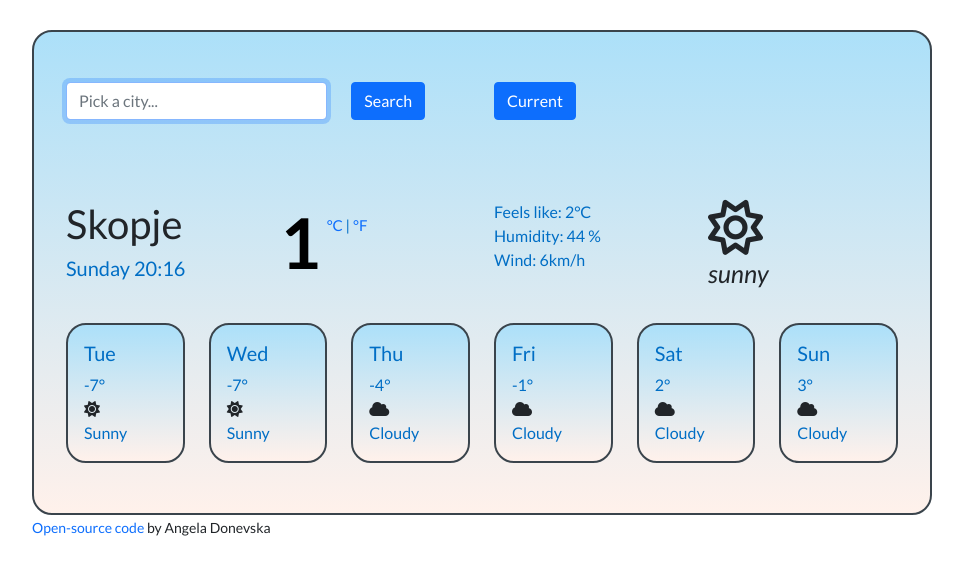
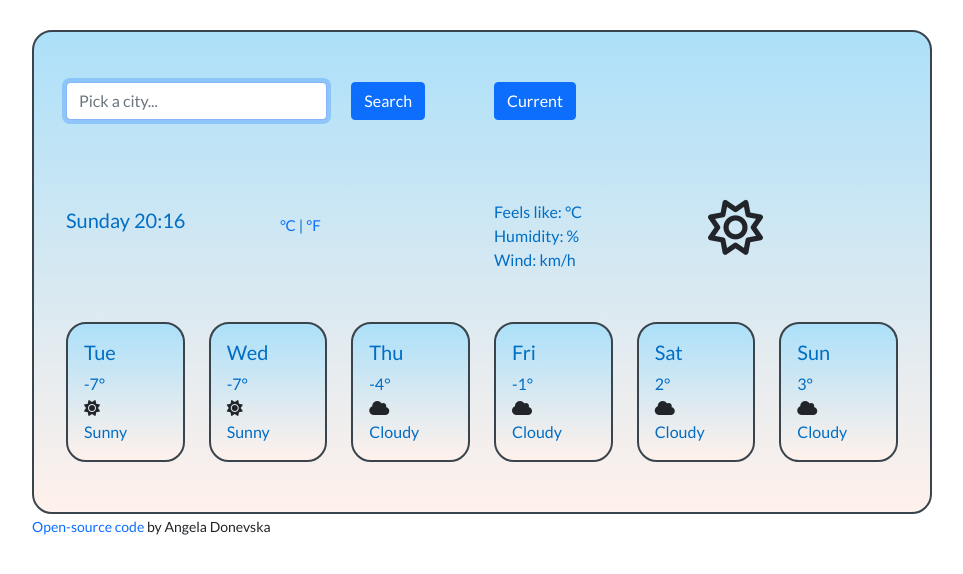
Before and after one commit to CrazyButtercup/Weather-App, a plain HTML site: page index.html in a window 1280 px wide. Shown: the whole page, without its empty margins (158-1121 px from the left). Drawn offline with nearby package versions, Linux system fonts and the light colour scheme; no server answers.

Commit message:
Update index.html

```diff
--- a/index.html
+++ b/index.html
@@ -55,12 +55,12 @@
         </form>
         <div class="row">
           <div class="col-3">
-            <h1 id="city">Skopje</h1>
-            <h5 id="date">Monday, 12:00</h5>
+            <h1 id="city"></h1>
+            <h5 id="date"></h5>
           </div>
           <div class="col-3">
             <h2>
-              <strong id="temperature">1</strong>
+              <strong id="temperature"></strong>
               <span class="units">
                 <a href="#" id="celsius-link">°C</a>
                 |
@@ -70,14 +70,14 @@
           </div>
 
           <div class="col-3">
-            <p>Feels like: <span id="feels-like">2</span>°C</p>
-            <p>Humidity: <span id="humidity">44</span> %</p>
-            <p>Wind: <span id="wind">6</span>km/h</p>
+            <p>Feels like: <span id="feels-like"></span>°C</p>
+            <p>Humidity: <span id="humidity"></span> %</p>
+            <p>Wind: <span id="wind"></span>km/h</p>
           </div>
           <div class="col-3">
             <i class="far fa-sun"> </i>
             <br />
-            <em id="description">sunny</em>
+            <em id="description"></em>
           </div>
         </div>
 
```
